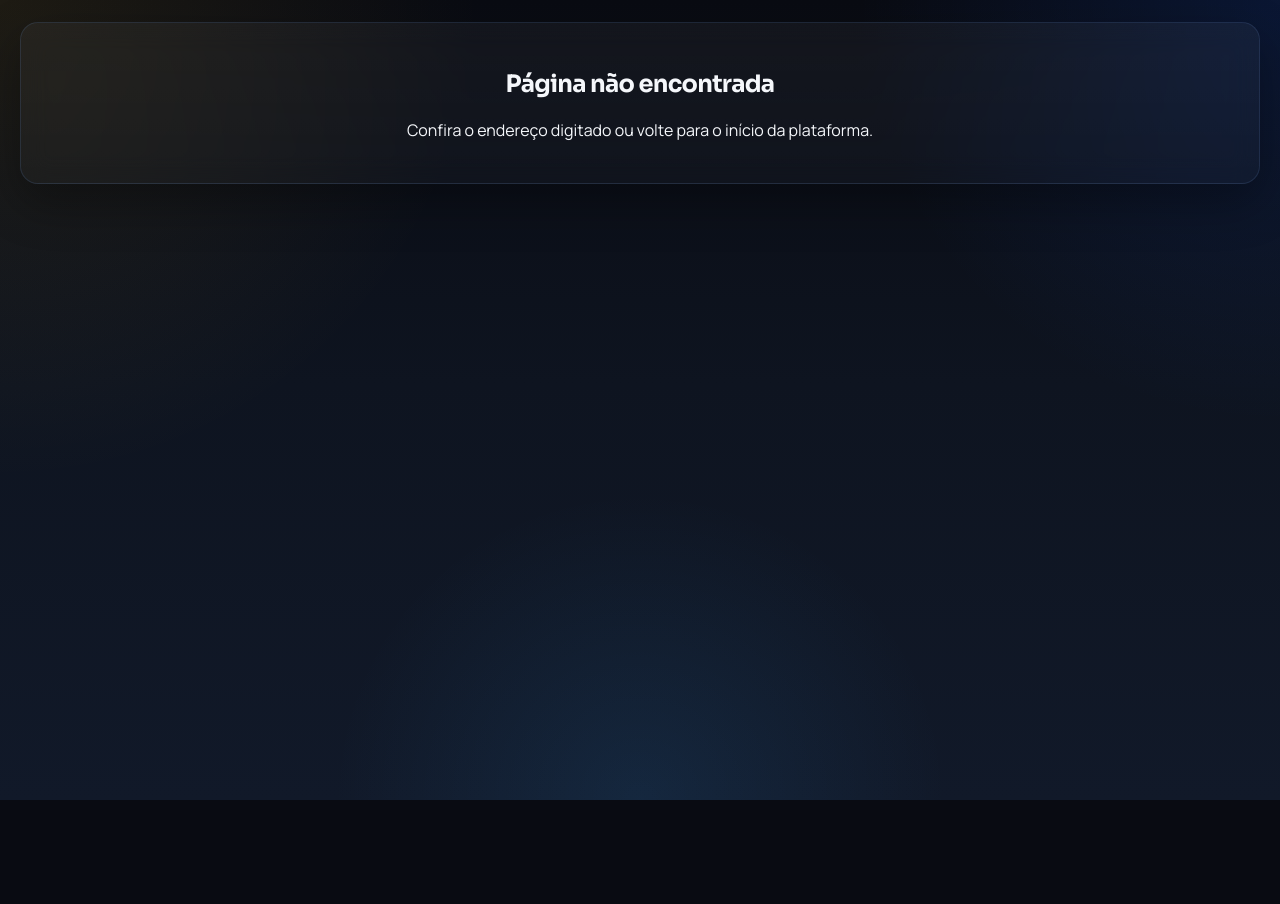
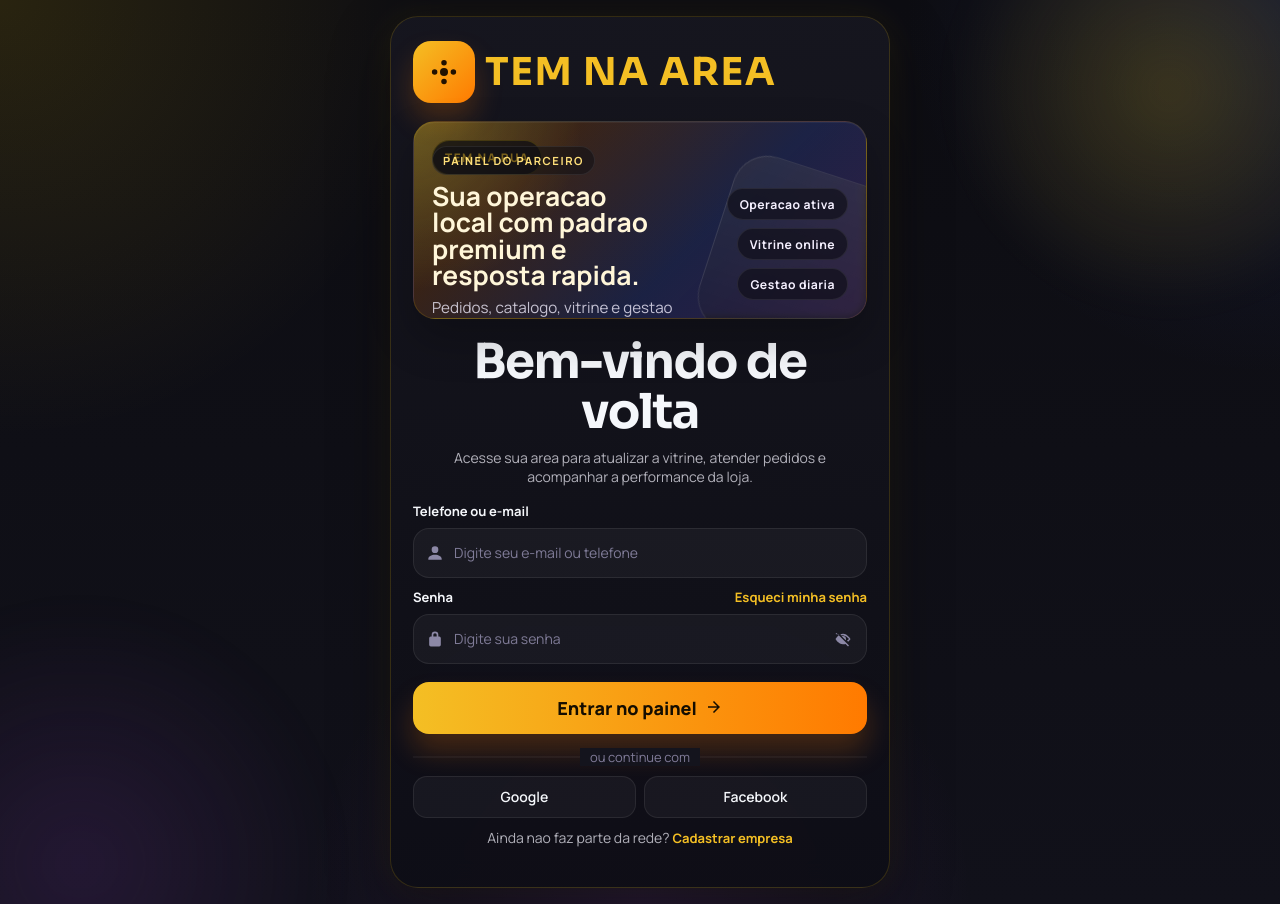
Before and after one commit to NETOLUIZ/tem-na-area, a React (Vite) app in the folder frontend/: page /pdv in a window 1280 px wide. Before the commit the page ends 800 px from the top, so only its background shows below. Built offline with nearby package versions, Linux system fonts and the light colour scheme; no server answers.

Commit message:
mover entrada do parceiro para pdv

```diff
--- a/frontend/src/App.jsx
+++ b/frontend/src/App.jsx
@@ -35,7 +35,7 @@ function getPageTitle(pathname) {
   if (pathname === "/sacola") return "Tem na Área | Sacola";
   if (pathname === "/checkout") return "Tem na Área | Finalizar pedido";
   if (pathname === "/cadastrar-loja") return "Tem na Área | Entrar para a rede";
-  if (pathname === "/login-loja") return "Tem na Área | Painel do parceiro";
+  if (pathname === "/pdv" || pathname === "/login-loja") return "Tem na Área | Painel do parceiro";
   if (pathname === "/pedido/sucesso") return "Tem na Área | Pedido confirmado";
   if (pathname === "/admin-temnaarea") return "Tem na Área | Central estratégica";
   if (pathname === "/admin-temnaarea/login") return "Tem na Área | Login da central";
@@ -69,7 +69,8 @@ export default function App() {
       <Route path="/pedido/sucesso" element={<OrderSuccessPage />} />
 
       <Route path="/cadastrar-loja" element={<RegisterStorePage />} />
-      <Route path="/login-loja" element={<LoginStorePage />} />
+      <Route path="/pdv" element={<LoginStorePage />} />
+      <Route path="/login-loja" element={<Navigate to="/pdv" replace />} />
       <Route path="/admin-loja" element={<MerchantEntryRoute />} />
 
       <Route element={<MerchantProtectedRoute />}>
--- a/frontend/src/pages/LoginStorePage.jsx
+++ b/frontend/src/pages/LoginStorePage.jsx
@@ -109,7 +109,7 @@ export default function LoginStorePage() {
 
           <div className="login-v2-pass-row">
             <label>Senha</label>
-            <Link to="/login-loja" className="login-v2-link">Esqueci minha senha</Link>
+            <Link to="/pdv" className="login-v2-link">Esqueci minha senha</Link>
           </div>
 
           <div className="login-v2-input-wrap">
--- a/frontend/src/pages/MerchantDashboardPage.jsx
+++ b/frontend/src/pages/MerchantDashboardPage.jsx
@@ -98,7 +98,7 @@ export default function MerchantDashboardPage() {
         status={store.status}
         onLogout={() => {
           actions.logoutMerchant();
-          navigate("/login-loja");
+          navigate("/pdv");
         }}
       />
 
--- a/frontend/src/pages/MerchantMenuPage.jsx
+++ b/frontend/src/pages/MerchantMenuPage.jsx
@@ -138,7 +138,7 @@ export default function MerchantMenuPage() {
         status={store.status}
         onLogout={() => {
           actions.logoutMerchant();
-          navigate("/login-loja");
+          navigate("/pdv");
         }}
       />
 
--- a/frontend/src/pages/MerchantOrdersPage.jsx
+++ b/frontend/src/pages/MerchantOrdersPage.jsx
@@ -110,7 +110,7 @@ export default function MerchantOrdersPage() {
         status={store.status}
         onLogout={() => {
           actions.logoutMerchant();
-          navigate("/login-loja");
+          navigate("/pdv");
         }}
       />
 
--- a/frontend/src/pages/MerchantSettingsPage.jsx
+++ b/frontend/src/pages/MerchantSettingsPage.jsx
@@ -58,7 +58,7 @@ export default function MerchantSettingsPage() {
         status={store.status}
         onLogout={() => {
           actions.logoutMerchant();
-          navigate("/login-loja");
+          navigate("/pdv");
         }}
       />
 
--- a/frontend/src/routes/ProtectedRoutes.jsx
+++ b/frontend/src/routes/ProtectedRoutes.jsx
@@ -6,7 +6,7 @@ export function MerchantEntryRoute() {
   const { state } = useApp();
 
   if (!state.sessions.merchantStoreId) {
-    return <Navigate to="/login-loja" replace />;
+    return <Navigate to="/pdv" replace />;
   }
 
   return <Navigate to={`/admin-loja/${state.sessions.merchantStoreId}`} replace />;
@@ -18,7 +18,7 @@ export function MerchantProtectedRoute() {
   const params = useParams();
 
   if (!state.sessions.merchantStoreId) {
-    return <Navigate to="/login-loja" replace />;
+    return <Navigate to="/pdv" replace />;
   }
 
   if (params.storeId && params.storeId !== state.sessions.merchantStoreId) {
```
